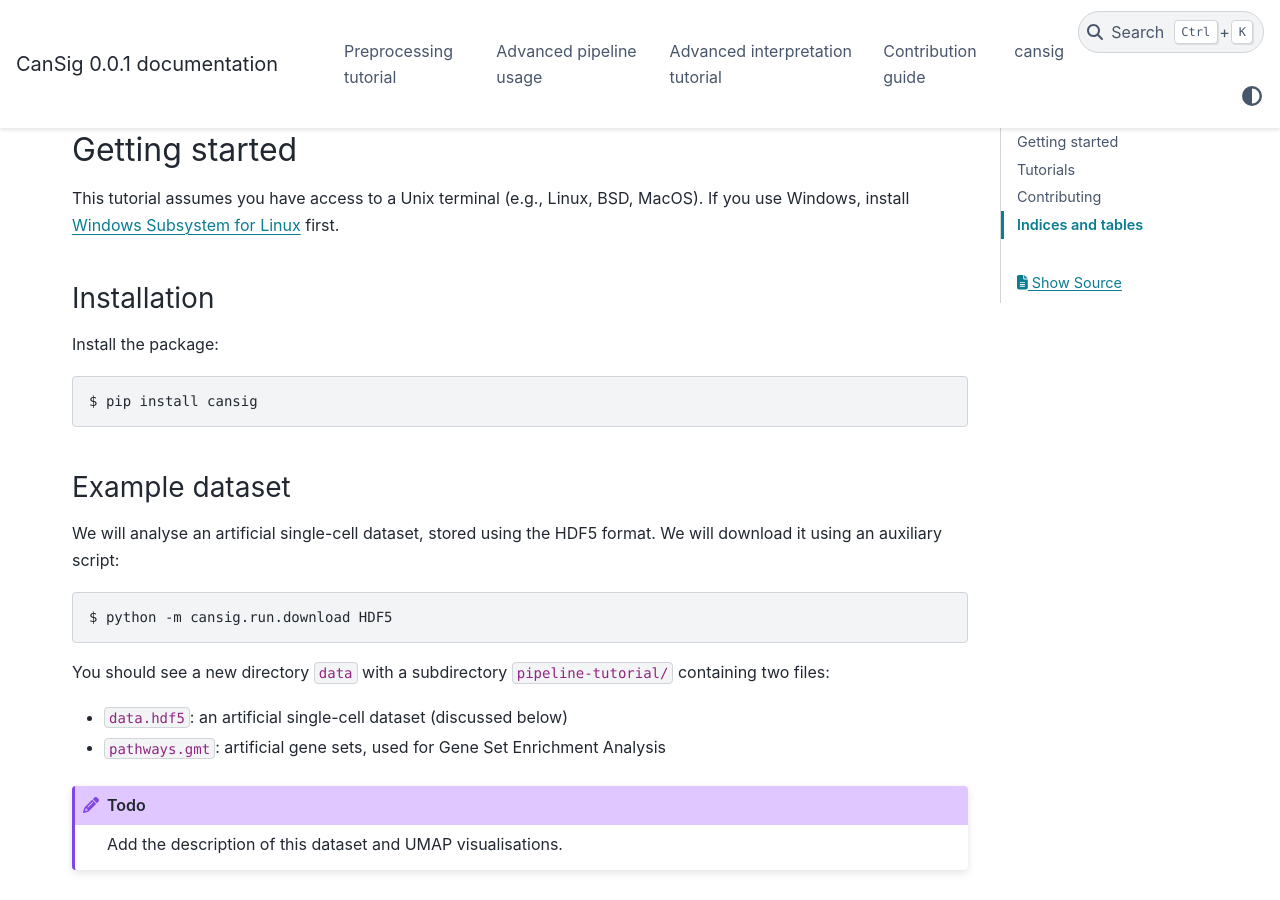
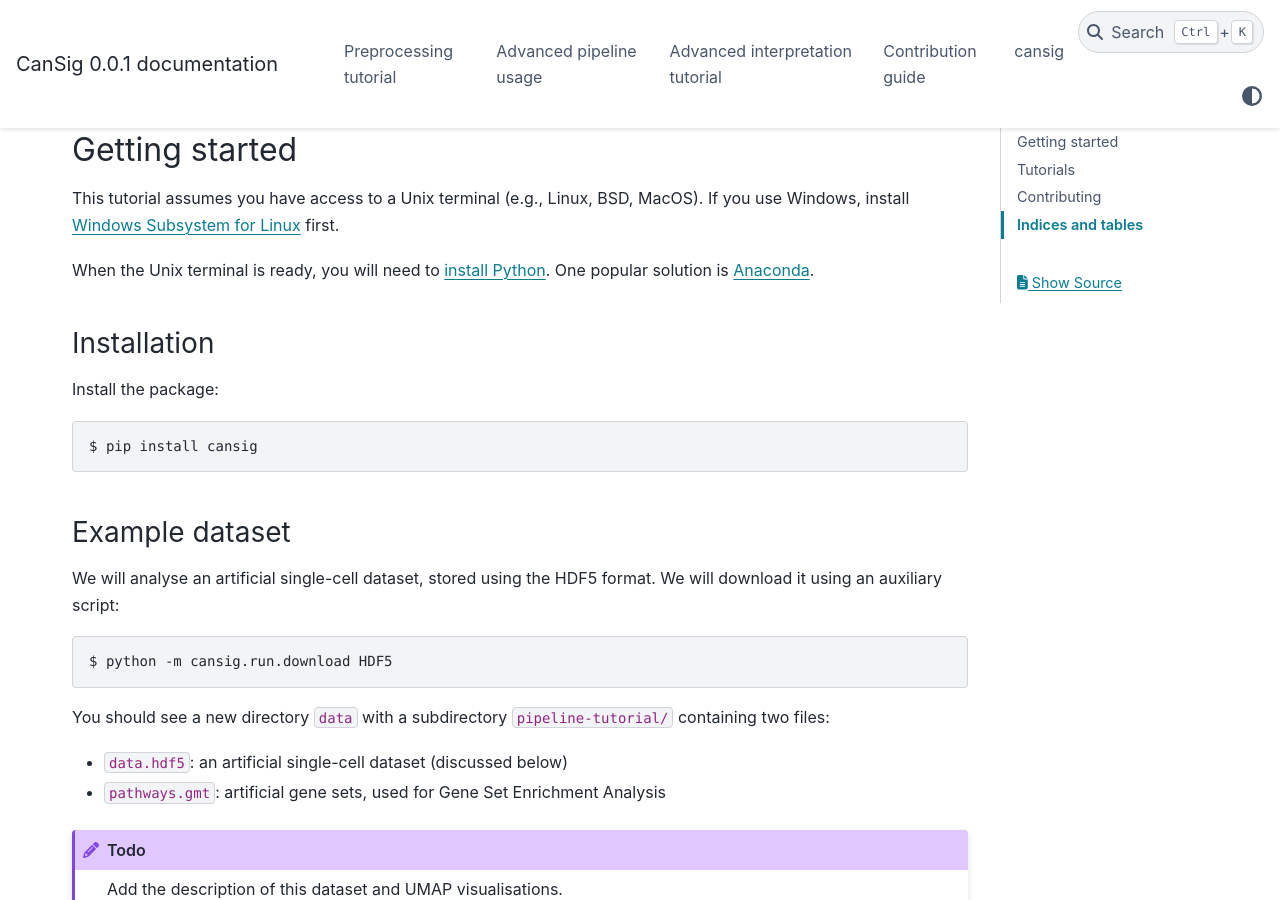
Before and after one commit to BoevaLab/CanSig, a Sphinx documentation site: the page built from docs/index.rst, in a window 1280 px wide and 900 px high, scrolled down 718 px. Built offline with Sphinx 7.4.7 and the PyData theme 0.15.4, drawn with Linux system fonts in a browser that asks for light colours.

Commit message:
Add Python installation

```diff
--- a/docs/index.rst
+++ b/docs/index.rst
@@ -17,6 +17,8 @@ Getting started
 ---------------
 
 This tutorial assumes you have access to a Unix terminal (e.g., Linux, BSD, MacOS). If you use Windows, install `Windows Subsystem for Linux <https://docs.microsoft.com/en-us/windows/wsl/install>`_ first.
+
+When the Unix terminal is ready, you will need to `install Python <https://wiki.python.org/moin/BeginnersGuide>`_. One popular solution is `Anaconda <https://www.anaconda.com/>`_.
 
 Installation
 ^^^^^^^^^^^^
```
